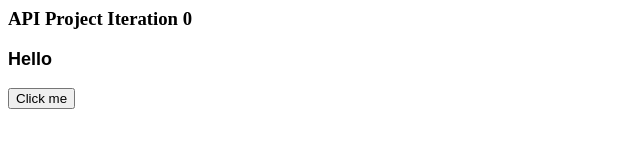
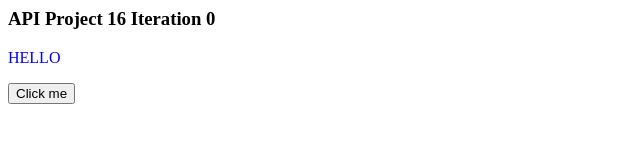
Before and after one commit to angelsu-inf2169/Project-2, a plain HTML site: page docs/iteration00.html in a window 1280 px wide. Both pictures are taken after a click on the button "Click me". Shown: the whole page, without its empty margins (0-640 px from the left). Drawn offline with Linux system fonts and the light colour scheme.

Commit message:
Update iteration00.html
Updated class names.

```diff
--- a/docs/iteration00.html
+++ b/docs/iteration00.html
@@ -2,18 +2,18 @@
 <head>
 <title>Angel INF1339 Project 2</title>
 <style>
-  .test_class {font: bold 18px arial, sans-serif;}
+  .output {color: blue;}
  </style>
 <script>
 function hello() {
-  document.getElementById("sentinel").innerHTML = "Hello";
+  document.getElementById("test_output").innerHTML = "HELLO";
 }
 </script>
 
 </head>
 <body>
-<h3>API Project Iteration 0</h3>
-<p id="sentinel" class="test_class"></p>
+<h3>API Project 16 Iteration 0</h3>
+<p id="test_output" class="output"></p>
 <button type="button"
 onclick="hello()">Click me</button>
 </body>
```
